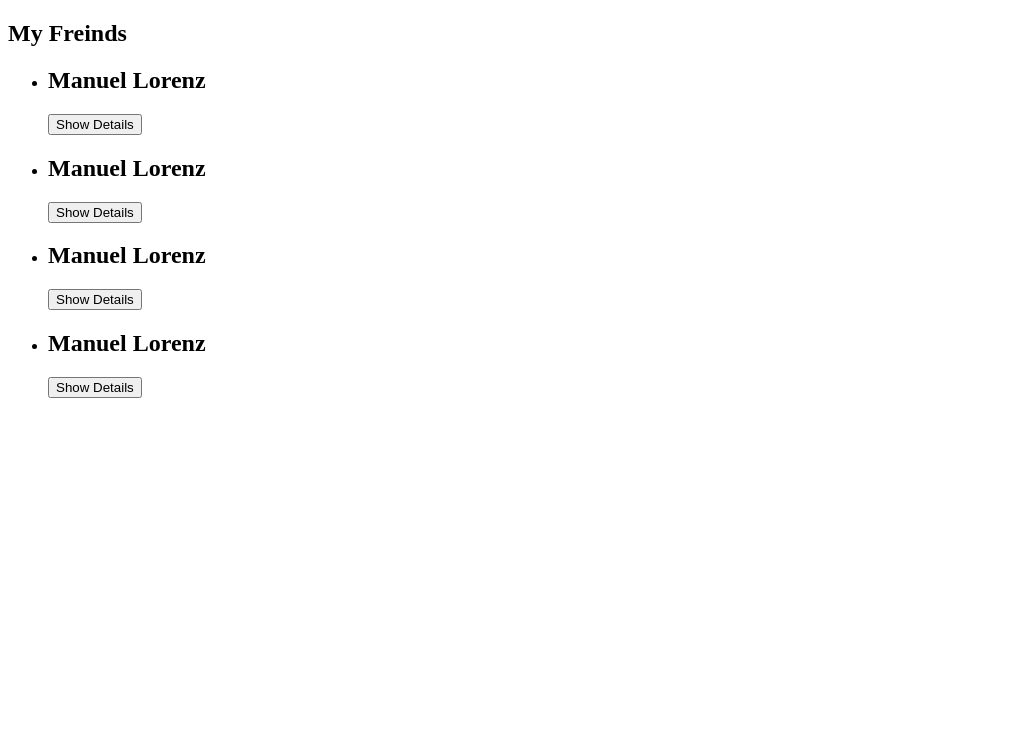
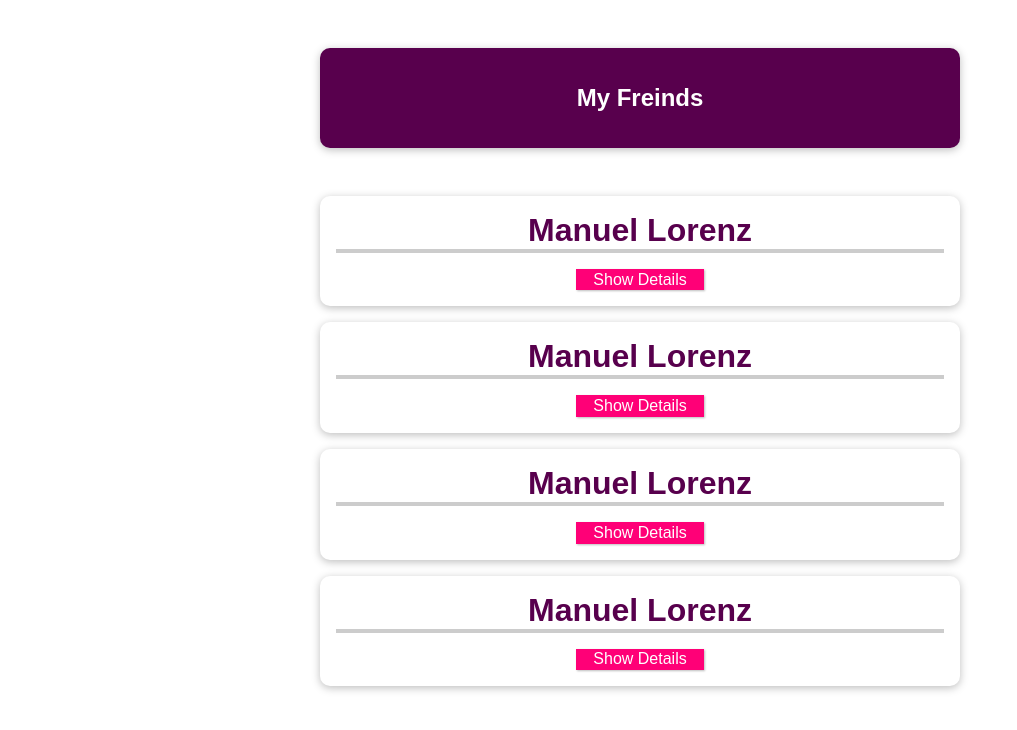
Before and after one commit to lemanfoetra/VUE-01-vue-first-app, a Vue app: page / in a window 1280 px wide. Shown: the top 730 px of the page, without its empty margins (0-1017 px from the left). Built offline with nearby package versions, Linux system fonts and the light colour scheme.

Commit message:
Add style

```diff
--- a/src/App.vue
+++ b/src/App.vue
@@ -1,6 +1,8 @@
 <template>
   <section>
-    <h2>My Freinds</h2>
+    <header>
+      <h1>My Freinds</h1>
+    </header>
     <ul>
       <friend-contact></friend-contact>
       <friend-contact></friend-contact>
@@ -38,3 +40,7 @@
   },
 };
 </script>
+
+<style>
+@import url("./styles/styles.css");
+</style>
--- a/src/components/FriendContact.vue
+++ b/src/components/FriendContact.vue
@@ -1,9 +1,11 @@
 <template>
   <li>
     <h2>{{ friend.name }}</h2>
-    <button @click="toggleDetails">Show Details</button>
+    <button @click="toggleDetails">
+      {{ detailAreVisible ? "Hide" : "Show" }} Details
+    </button>
     <ul v-if="detailAreVisible">
-      <li><strong>Phone : </strong> {{ friend.phone.phone }}</li>
+      <li><strong>Phone : </strong> {{ friend.phone }}</li>
       <li><strong>Email : </strong>{{ friend.email }}</li>
     </ul>
   </li>
--- /dev/null
+++ b/src/styles/styles.css
@@ -0,0 +1,63 @@
+* {
+  box-sizing: border-box;
+}
+
+html {
+  font-family: 'Jost', sans-serif;
+}
+
+body {
+  margin: 0;
+}
+
+header {
+  box-shadow: 0 2px 8px rgba(0, 0, 0, 0.26);
+  margin: 3rem auto;
+  border-radius: 10px;
+  padding: 1rem;
+  background-color: #58004d;
+  color: white;
+  text-align: center;
+  width: 90%;
+  max-width: 40rem;
+}
+
+#app ul {
+  margin: 0;
+  padding: 0;
+  list-style: none;
+}
+
+#app li {
+  box-shadow: 0 2px 8px rgba(0, 0, 0, 0.26);
+  margin: 1rem auto;
+  border-radius: 10px;
+  padding: 1rem;
+  text-align: center;
+  width: 90%;
+  max-width: 40rem;
+}
+
+#app h2 {
+  font-size: 2rem;
+  border-bottom: 4px solid #ccc;
+  color: #58004d;
+  margin: 0 0 1rem 0;
+}
+
+#app button {
+  font: inherit;
+  cursor: pointer;
+  border: 1px solid #ff0077;
+  background-color: #ff0077;
+  color: white;
+  padding: 0.05rem 1rem;
+  box-shadow: 1px 1px 2px rgba(0, 0, 0, 0.26);
+}
+
+#app button:hover,
+#app button:active {
+  background-color: #ec3169;
+  border-color: #ec3169;
+  box-shadow: 1px 1px 4px rgba(0, 0, 0, 0.26);
+}
```
